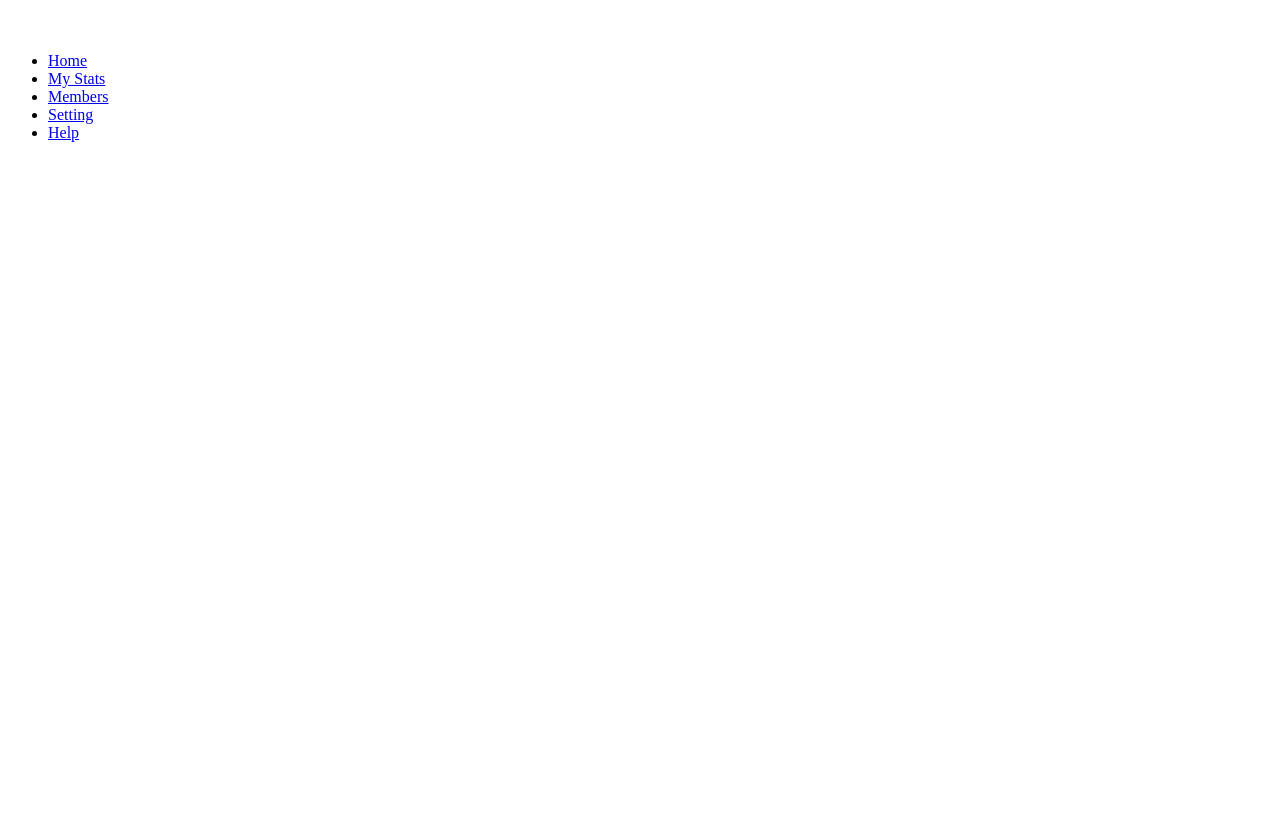
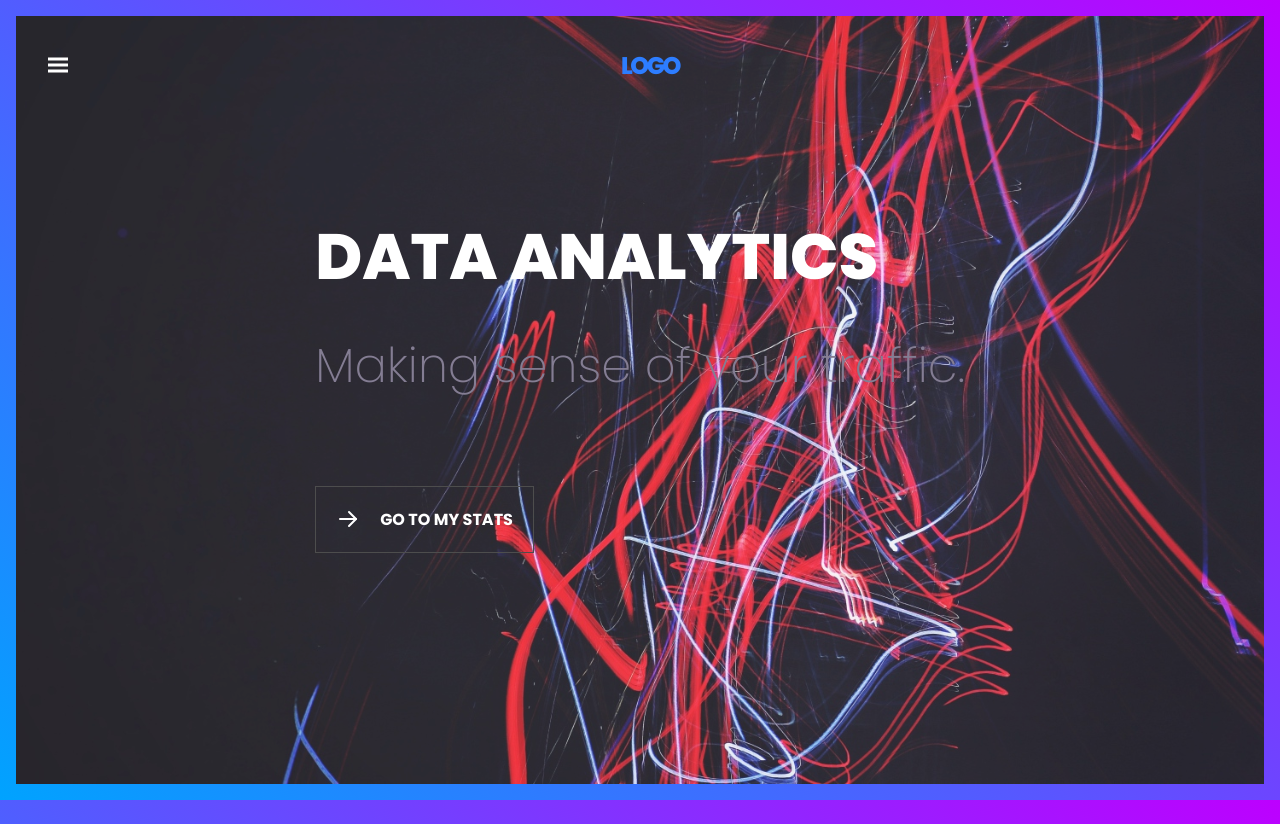
Before and after one commit to ganett33/dashboard, a plain HTML site: page index.htm in a window 1280 px wide. Before the commit the page ends 800 px from the top, so only its background shows below. Drawn offline with Linux system fonts and the light colour scheme.

Commit message:
typo,button,rightside css

```diff
--- a/index.css
+++ b/index.css
@@ -0,0 +1,102 @@
+@import url('https://fonts.googleapis.com/css2?family=Poppins:wght@200;400;700;800&display=swap');
+
+*, *:before, *::after {
+    box-sizing: border-box;
+}
+
+:root {
+    --primary-color: #2D7DFF;
+}
+
+body {
+    background: linear-gradient(220deg, rgba(189,0,255,1) 0%, rgba(0,163,255,1) 100%);
+    height: 100vh;
+    background-attachment: fixed;
+    font-family: 'Poppins';
+}
+
+.container {
+    margin: 1em .5em;
+    height: calc(100% - 2em);
+}
+
+section {
+    background: #221F26 url('./bg.jpg');
+    background-size: cover;
+    background-blend-mode: screen;
+    background-position: -100px;
+    height: 100%;
+    padding: 2em;
+}
+
+nav {
+    display: none;
+}
+
+.logo {
+    color: var(--primary-color);
+    font-weight: 800;
+    text-transform: uppercase;
+    font-size: 1.5rem;
+    letter-spacing: -.1em;
+    text-align: center;
+    width: 100%;
+    margin: 0;
+}
+
+header {
+    display: flex;
+}
+
+.menu-btn {
+    cursor: pointer;
+}
+
+h1 {
+    font-size: 3rem;
+    font-size: clamp(2.5rem, -0.875rem + 8.333vw, 4rem);
+    font-weight: 800;
+    text-transform: uppercase;
+    color: white;
+    line-height: 89%;
+}
+
+.cv {
+    display: grid;
+    place-items: center;
+    height: 80%;
+}
+
+.content p {
+    font-size: 2.1rem;
+    font-size: clamp(2rem, -0.875rem + 8.333vw, 3rem);
+    font-weight: 300;
+    line-height: 111%;
+    color: #847D93;
+    margin-top: 1.1em;
+}
+
+.cta {
+    color: white;
+    text-decoration: none;
+    text-transform: uppercase;
+    font-weight: bold;
+    margin-top: 2.875em;
+    display: inline-block;
+    border: 1px solid #4D4D4D;
+    padding: 1.25em 1.25em 1.25em calc(2.5em + 1.5em);
+    position: relative;
+}
+
+.cta:before {
+    content: '';
+    position: absolute;
+    background: url('arrow.svg') no-repeat;
+    width: 1.5em;
+    height: 1.5em;
+    left: 1.25em;
+}
+
+.cta:hover {
+    background: var(--primary-color);
+}
--- a/index.htm
+++ b/index.htm
@@ -7,23 +7,34 @@
     <link rel="stylesheet" href="/index.css">
     <title>Dashboard</title>
 </head>
-<body>
+
 <div class="container">
     <div class="left-col">
         <nav>
-                <img src="/arrow.svg" class="back-btn">
+            <img src="./arrow.svg" class="back-btn">
             <ul>
                 <li><a href="#" class="active">Home</a></li>
-                    <li><a href="#" >My Stats</a></li>
-                    <li><a href="#" >Members</a></li>
-                    <li><a href="#" >Setting</a></li>
-                    <li><a href="#" >Help</a></li>
+                <li><a href="#">My Stats</a></li>
+                <li><a href="#">Members</a></li>
+                <li><a href="#">Settings</a></li>
+                <li><a href="#">Help</a></li>
             </ul>
         </nav>
     </div>
-        <secion>
+    <section>
+        <header>
+            <img src="menu.svg" class="menu-btn">
+            <p class="logo">Logo</p>
+        </header>
+        <div class="cv">
+            <div class="content">
+                <h1>Data Analytics</h1>
+                <p>Making sense of your traffic.</p>
 
-        </secion>
+                <a href="#" class="cta">Go to my stats</a>
+            </div>
+        </div>
+    </section>
 </div>
 
 </body>
```
Also changed, not shown: bg.jpg (added). Lines whose indentation alone changed are shown as unchanged.
